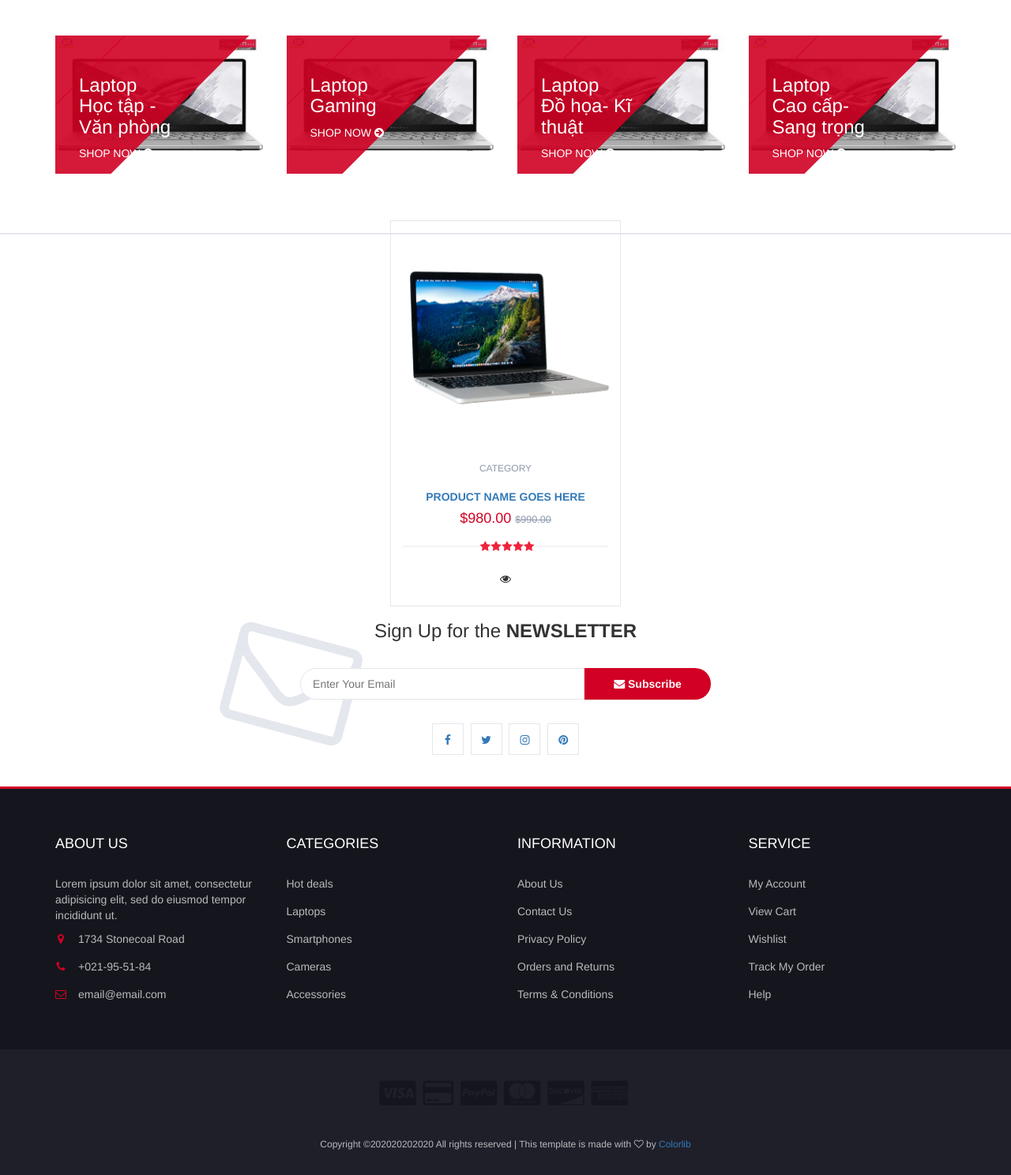
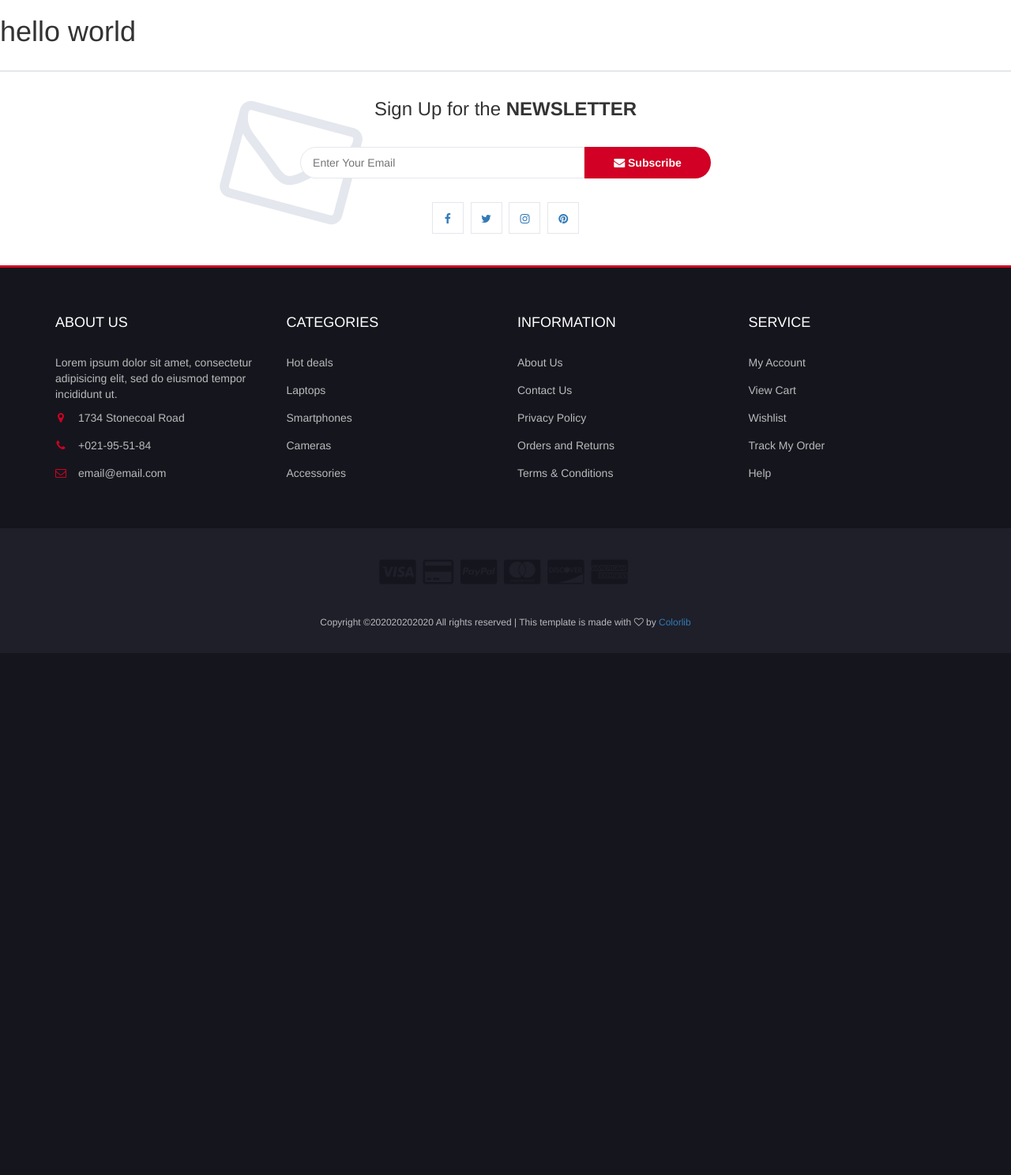
Before and after one commit to ducanh170920/WebLaptop, a Django app: page / in a window 1280 px wide. Shown: the part 210-1698 px from the top of the page at 79% size. After the commit the page ends 1005 px from the top, so only its background shows below. Run offline with Django 3.2, Linux system fonts and the light colour scheme; data comes from the database, SQL or seed files in the repository; both versions use the stored data as it was after the commit; some libraries are stand-ins or nearby versions.

Commit message:
cong 2 commit

```diff
--- a/LapTop/settings.py
+++ b/LapTop/settings.py
@@ -40,7 +40,6 @@ INSTALLED_APPS = [
     'Shop',
     'Account',
     'Checkout',
-    'django_filters',
 ]
 
 MIDDLEWARE = [
--- a/Shop/templates/Shop/Home.html
+++ b/Shop/templates/Shop/Home.html
@@ -1,118 +1,5 @@
 {% extends 'Shop/main.html' %}
 {% load static %}
 {% block content %}
-<div class="section">
-
-			<div class="container">
-				<!-- row -->
-				<div class="row">
-					<!-- shop -->
-
-					<div class="col-md-3 col-xs-6">
-						<div class="shop">
-							<div class="shop-img">
-								<img src="{% static './img/gaming.jpg' %}" alt="">
-							</div>
-							<div class="shop-body">
-								<h3>Laptop<br>Học tập - Văn phòng</h3>
-								<a href="#" class="cta-btn">Shop now <i class="fa fa-arrow-circle-right"></i></a>
-							</div>
-						</div>
-					</div>
-
-					<div class="col-md-3 col-xs-6">
-						<div class="shop">
-							<div class="shop-img">
-								<img src="{% static './img/gaming.jpg' %}" alt="">
-							</div>
-							<div class="shop-body">
-								<h3>Laptop<br>Gaming</h3>
-								<a href="#" class="cta-btn">Shop now <i class="fa fa-arrow-circle-right"></i></a>
-							</div>
-						</div>
-					</div>
-
-					<div class="col-md-3 col-xs-6">
-						<div class="shop">
-							<div class="shop-img">
-								<img src="{% static './img/gaming.jpg' %}" alt="">
-							</div>
-							<div class="shop-body">
-								<h3>Laptop<br>Đồ họa- Kĩ thuật</h3>
-								<a href="#" class="cta-btn">Shop now <i class="fa fa-arrow-circle-right"></i></a>
-							</div>
-						</div>
-					</div>
-
-					<div class="col-md-3 col-xs-6">
-						<div class="shop">
-							<div class="shop-img">
-								<img src="{% static './img/gaming.jpg' %}" alt="">
-							</div>
-							<div class="shop-body">
-								<h3>Laptop<br>Cao cấp-Sang trọng</h3>
-								<a href="#" class="cta-btn">Shop now <i class="fa fa-arrow-circle-right"></i></a>
-							</div>
-						</div>
-					</div>
-
-					<!-- /shop -->
-
-
-					<!-- /shop -->
-				</div>
-				<!-- /row -->
-			</div>
-			<!-- /container -->
-		</div>
-
-<!-- Products tab & slick -->
-					<div class="col-md-12">
-						<div class="row">
-							<div class="products-tabs">
-								<!-- tab -->
-								<div id="tab1" class="tab-pane active">
-									<div class="products-slick" data-nav="#slick-nav-1">
-										<!-- product -->
-										<div class="product">
-											<div class="product-img">
-												<img src="./img/product01.png" alt="">
-												<div class="product-label">
-												</div>
-											</div>
-											<div class="product-body">
-												<p class="product-category">Category</p>
-												<h3 class="product-name"><a href="#">product name goes here</a></h3>
-												<h4 class="product-price">$980.00 <del class="product-old-price">$990.00</del></h4>
-												<div class="product-rating">
-													<i class="fa fa-star"></i>
-													<i class="fa fa-star"></i>
-													<i class="fa fa-star"></i>
-													<i class="fa fa-star"></i>
-													<i class="fa fa-star"></i>
-												</div>
-												<div class="product-btns">
-													<button class="quick-view"><i class="fa fa-eye"></i><span class="tooltipp">quick view</span></button>
-												</div>
-											</div>
-											<div class="add-to-cart">
-												<button class="add-to-cart-btn"><i class="fa fa-shopping-cart"></i> add to cart</button>
-											</div>
-										</div>
-										<!-- /product -->
-
-
-										<!-- /product -->
-									</div>
-									<div id="slick-nav-1" class="products-slick-nav"></div>
-								</div>
-								<!-- /tab -->
-							</div>
-						</div>
-					</div>
-
-
-
-
-
+<h1>hello world</h1>
 {% endblock content %}
--- a/Shop/templates/Shop/main.html
+++ b/Shop/templates/Shop/main.html
@@ -341,13 +341,12 @@
 
 
 		<!-- jQuery Plugins -->
-		<script src="{% static 'js/jquery.min.js' %}"></script>
-		<script src="{% static 'js/bootstrap.min.js' %}"></script>
-		<script src="{% static 'js/slick.min.js' %}"></script>
-		<script src="{% static 'js/nouislider.min.js' %}"></script>
-		<script src="{% static 'js/main.js' %}"></script>
-		<script src="{% static 'js/jquery.zoom.min.js' %}"></script>
-
+		<script src="js/jquery.min.js"></script>
+		<script src="js/bootstrap.min.js"></script>
+		<script src="js/slick.min.js"></script>
+		<script src="js/nouislider.min.js"></script>
+		<script src="js/jquery.zoom.min.js"></script>
+		<script src="js/main.js"></script>
 
 
 
--- a/Shop/views.py
+++ b/Shop/views.py
@@ -1,10 +1,6 @@
 from django.shortcuts import render
-from .models import *
+
 # Create your views here.
 def Home(request):
-    newProduct = Product.objects.all().order_by('dateAdded')
-    print(newProduct)
-    context = {
-
-    }
+    context = {}
     return render(request,'Shop/Home.html',context)
```
Also changed, not shown: main.py (+15 -8 lines), db.sqlite3, image/Asus/asuszenbook1.jpg (added), image/Dell/vostro1.jpg (added), image/HP/gaming1.jpg (added), image/LG/gram1.png (added), image/Lenovo/x1gen7.jpg (added), image/Macbook/macpro1.jpg (added), static/images/asuszenbook1.jpg (added), static/images/gaming1.jpg (added), static/images/gram1.png (added), static/images/macpro1.jpg (added), static/images/vostro1.jpg (added), static/images/x1gen7.jpg (added).
